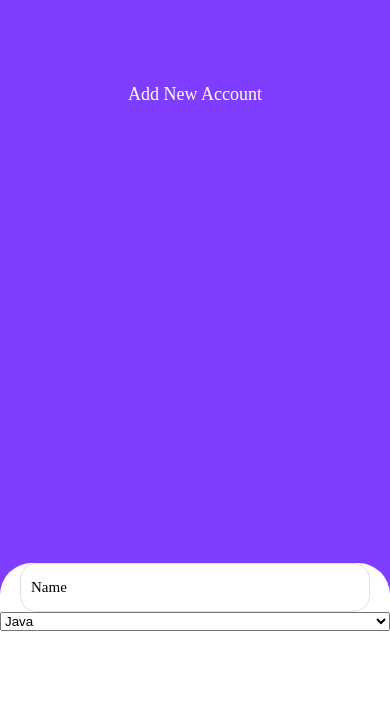
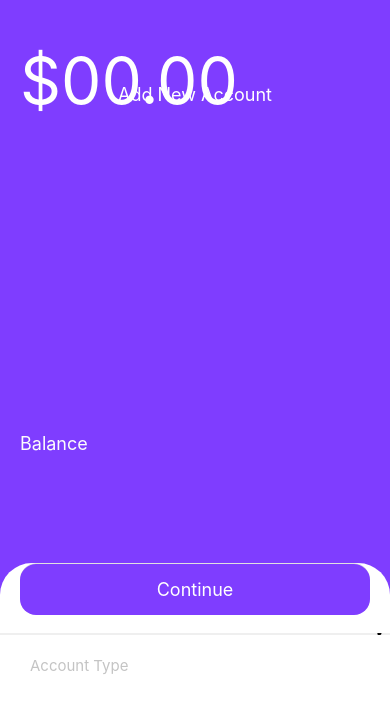
Before and after one commit to vedXpatel/expense-tracker-expo, a React Native app: screen /SetAccount in a window 390 px wide. Shown: the top 712 px of the page. Built offline with nearby package versions, Linux system fonts and the light colour scheme.

Commit message:
first commit in expo cli

```diff
--- a/components/login/Login.jsx
+++ b/components/login/Login.jsx
@@ -20,7 +20,7 @@ const Login = ({ navigation }) => {
             <TextInput style={styles.loginInput} placeholder="Email" />
             <TextInput secureTextEntry={true} style={styles.passwordInput} placeholder="Password" />
             <TouchableOpacity style={styles.loginButton} onPress={() => navigation.navigate('SetAccount')}>
-                <Text style={{ color: "white", fontSize: 18, fontFamily: "Poppins-Regular", textAlign: "center" }}>
+                <Text style={{ color: "white", fontSize: 18, textAlign: "center" }}>
                     Login
                 </Text>
             </TouchableOpacity>
@@ -42,7 +42,6 @@ const styles = StyleSheet.create({
         fontSize: 18,
         color: "black",
         top: height / 18,
-        fontFamily: "Poppins-Regular",
     },
     loginInput: {
         borderColor: "#E0E0E0",
@@ -53,7 +52,6 @@ const styles = StyleSheet.create({
         borderRadius: 16,
         paddingLeft: 10,
         paddingRight: 10,
-        fontFamily: "Poppins-Regular",
         fontSize: 15,
         paddingTop: 15,
         paddingBottom: 15,
@@ -67,7 +65,6 @@ const styles = StyleSheet.create({
         borderRadius: 16,
         paddingLeft: 10,
         paddingRight: 10,
-        fontFamily: "Poppins-Regular",
         fontSize: 15,
         paddingTop: 15,
         paddingBottom: 15,
@@ -79,7 +76,6 @@ const styles = StyleSheet.create({
         borderRadius: 16,
         paddingLeft: 10,
         paddingRight: 10,
-        fontFamily: "Poppins-Regular",
         fontSize: 15,
         paddingTop: 15,
         paddingBottom: 15,
--- a/components/login/SignUp.jsx
+++ b/components/login/SignUp.jsx
@@ -27,7 +27,7 @@ const SignUp = ({navigation}) => {
             }} onPress={(isChecked) => {}} text="By signing up, you agree to the Terms of Service and Privacy Policy" iconStyle={{ borderColor: "#E0E0E0", borderRadius:5, }} innerIconStyle={{borderRadius:5,}} textStyle={{ fontFamily: "Poppins-Regular" }}/>
             </View>
                 <TouchableOpacity style={styles.loginButton}>
-                <Text style={{ color: "white", fontSize: 18, fontFamily: "Poppins-Regular", textAlign: "center" }}>
+                <Text style={{ color: "white", fontSize: 18, textAlign: "center" }}>
                     Sign Up
                 </Text>
             </TouchableOpacity>
@@ -51,7 +51,6 @@ const styles = StyleSheet.create({
         borderRadius: 16,
         paddingLeft: 10,
         paddingRight: 10,
-        fontFamily: "Poppins-Regular",
         fontSize: 15,
         paddingTop: 15,
         paddingBottom: 15,
@@ -61,7 +60,6 @@ const styles = StyleSheet.create({
         fontSize: 18,
         color: "black",
         top: height / 18,
-        fontFamily: "Poppins-Regular",
     },
     loginInput: {
         borderColor: "#E0E0E0",
@@ -72,7 +70,6 @@ const styles = StyleSheet.create({
         borderRadius: 16,
         paddingLeft: 10,
         paddingRight: 10,
-        fontFamily: "Poppins-Regular",
         fontSize: 15,
         paddingTop: 15,
         paddingBottom: 15,
@@ -86,7 +83,6 @@ const styles = StyleSheet.create({
         borderRadius: 16,
         paddingLeft: 10,
         paddingRight: 10,
-        fontFamily: "Poppins-Regular",
         fontSize: 15,
         paddingTop: 15,
         paddingBottom: 15,
@@ -98,7 +94,6 @@ const styles = StyleSheet.create({
         borderRadius: 16,
         paddingLeft: 10,
         paddingRight: 10,
-        fontFamily: "Poppins-Regular",
         fontSize: 15,
         paddingTop: 15,
         paddingBottom: 15,
--- a/components/newAccount/SetAccount.jsx
+++ b/components/newAccount/SetAccount.jsx
@@ -1,39 +1,54 @@
 import React, { useState } from "react";
-import { View, Text, StyleSheet, Dimensions, TextInput, ScrollView } from "react-native";
-import { Picker } from '@react-native-picker/picker';
+import {
+  View,
+  Text,
+  StyleSheet,
+  Dimensions,
+  TextInput,
+  ScrollView,
+  Platform,
+  TouchableOpacity
+} from "react-native";
+import { Picker } from "@react-native-picker/picker";
 
 const width = Dimensions.get("window").width;
 const height = Dimensions.get("window").height;
 
 const SetAccount = ({ navigation }) => {
-
   const [selectedLanguage, setSelectedLanguage] = useState();
 
+  return (
+    <ScrollView>
 
-  return (
     <View>
       <View style={styles.backgroundView}>
-        <View>
-
-        </View>
-        <Text style={styles.loginText}>
-          Add New Account
-        </Text>
-
+        <View></View>
+        <Text style={styles.loginText}>Add New Account</Text>
+        <Text style={{top:height/2.05,marginLeft:20,fontSize:18,color: "#FCFCFC"}}>Balance</Text>
+      <TextInput inputmode="decimal"  style={styles.balanceInput} placeholder="$00.00" keyboardType={'numeric'} placeholderTextColor = "white"/>
       </View>
       <View style={styles.newAccountView}>
         <TextInput style={styles.loginInput} placeholder="Name" />
         {/* <TextInput style={styles.accountTypeInput} placeholder="AccountType" /> */}
+        <Text style={{fontSize: 15,color:"#C4C4C4",marginLeft:30,marginTop:height/20,marginBottom:-(height/20),}}>Account Type</Text>
         <Picker
-  selectedValue={selectedLanguage}
-  onValueChange={(itemValue, itemIndex) =>
-    setSelectedLanguage(itemValue)
-  }>
-  <Picker.Item label="Java" value="java" />
-  <Picker.Item label="JavaScript" value="js" />
-</Picker>
+          style={styles.accountTypeInput}
+          selectedValue={selectedLanguage}
+          onValueChange={(itemValue, itemIndex) =>
+            setSelectedLanguage(itemValue)
+          }
+        >
+          <Picker.Item label="Cash" value="cash" />
+          <Picker.Item label="Bank" value="bank" />
+        </Picker>
+        <TouchableOpacity style={styles.loginButton} onPress={() => navigation.navigate('SetAccount')}>
+                <Text style={{ color: "white", fontSize: 18, textAlign: "center" }}>
+                    Continue
+                </Text>
+            </TouchableOpacity>
       </View>
     </View>
+</ScrollView>
   );
 };
 
@@ -48,7 +63,6 @@ const styles = StyleSheet.create({
     fontSize: 18,
     color: "white",
     top: height / 10,
-    fontFamily: "Poppins-Regular",
   },
   newAccountView: {
     height: height / 3,
@@ -61,7 +75,6 @@ const styles = StyleSheet.create({
     borderTopRightRadius: 32,
   },
   accountTypeView: {
-    fontFamily:"Poppins-Regular",
   },
   loginInput: {
     borderColor: "#E0E0E0",
@@ -72,26 +85,42 @@ const styles = StyleSheet.create({
     borderRadius: 16,
     paddingLeft: 10,
     paddingRight: 10,
-    fontFamily: "Poppins-Regular",
     fontSize: 15,
     paddingTop: 15,
     paddingBottom: 15,
   },
   accountTypeInput: {
     borderColor: "#E0E0E0",
-    borderWidth: 1,
-    top: 24,
+    borderWidth: Platform.OS === "android" ? 1 : 0,
+    top: Platform.OS === "android" ? 24 : -10,
+    marginLeft: Platform.OS === "android" ? 20 : 0,
+    marginRight: Platform.OS === "android" ? 20 : 0,
+    borderRadius: Platform.OS === "android" ? 16 : 0,
+    paddingLeft: Platform.OS === "android" ? 10 : 0,
+    paddingRight: Platform.OS === "android" ? 10 : 0,
+    fontSize: Platform.OS === "android" ? 15 : 0,
+    marginTop: Platform.OS === "android" ? 15 : 0,
+    paddingTop: Platform.OS === "android" ? 15 : 0,
+    paddingBottom: Platform.OS === "android" ? 15 : 0,
+  },
+  loginButton: {
     marginLeft: 20,
     marginRight: 20,
+    backgroundColor: "#7F3DFF",
     borderRadius: 16,
     paddingLeft: 10,
     paddingRight: 10,
-    fontFamily: "Poppins-Regular",
     fontSize: 15,
-    marginTop:15,
     paddingTop: 15,
     paddingBottom: 15,
-  },
+    top: Platform.OS === "android" ? height/20 : -(height/12),
+},
+balanceInput:{
+  fontSize:64,
+  color:"white",
+  top: Platform.OS === "ios" ? height/2 : height/2.1,
+  marginLeft:20,
+}
 });
 
 export default SetAccount;
```
